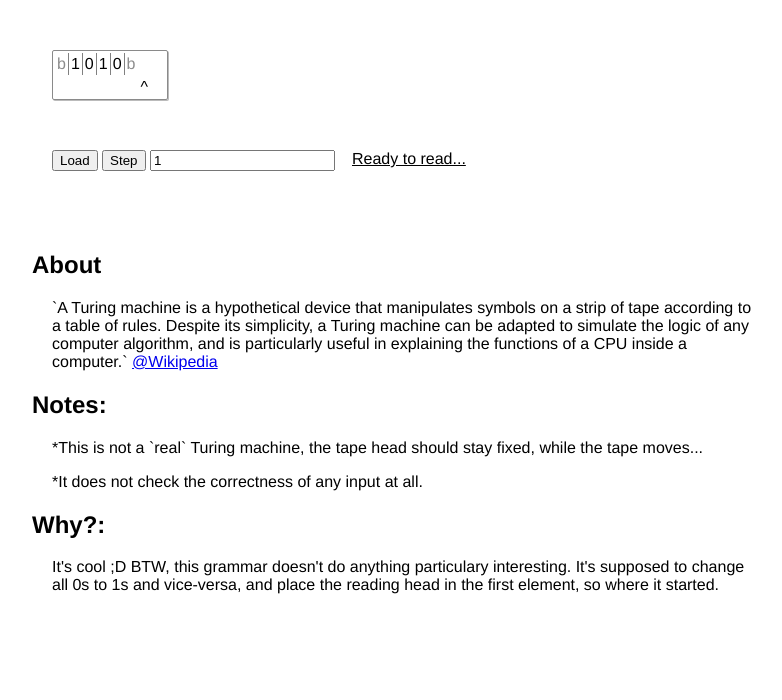
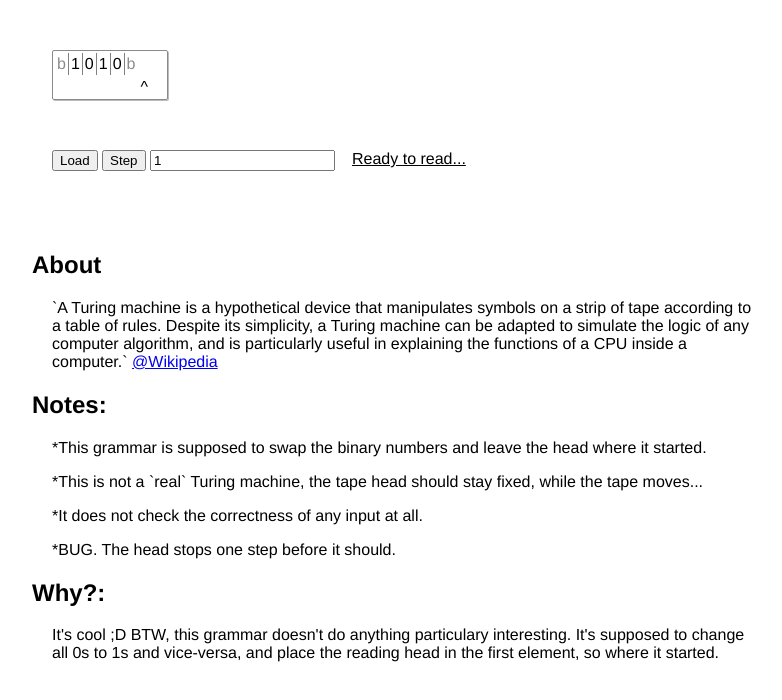
Before and after one commit to javierhonduco/dat-turing-machine, a plain HTML site: page index.html in a window 1280 px wide. Shown: the whole page, without its empty margins (246-1028 px from the left). Drawn offline with nearby package versions, Linux system fonts and the light colour scheme.

Commit message:
What does the grammar says?

```diff
--- a/index.html
+++ b/index.html
@@ -54,8 +54,10 @@
 			<div class="info">
 				<p><h2>About</h2>`A Turing machine is a hypothetical device that manipulates symbols on a strip of tape according to a table of rules. Despite its simplicity, a Turing machine can be adapted to simulate the logic of any computer algorithm, and is particularly useful in explaining the functions of a CPU inside a computer.`  <a href="http://en.wikipedia.org/wiki/Turing_machine">@Wikipedia</a></p>
 				<p><h2>Notes:</h2>
+					<p>*This grammar is supposed to swap the binary numbers and leave the head where it started.</p>
 					<p>*This is not a `real` Turing machine, the tape head should stay fixed, while the tape moves...</p>
 					<p>*It does not check the correctness of any input at all.</p>
+					<p>*BUG. The head stops one step before it should.</p>
 				</p>
 				<p><h2>Why?:</h2>
 					It's cool ;D BTW, this grammar doesn't do anything particulary interesting. It's supposed to change all 0s to 1s and vice-versa, and place the reading head in the first element, so where it started.
```
